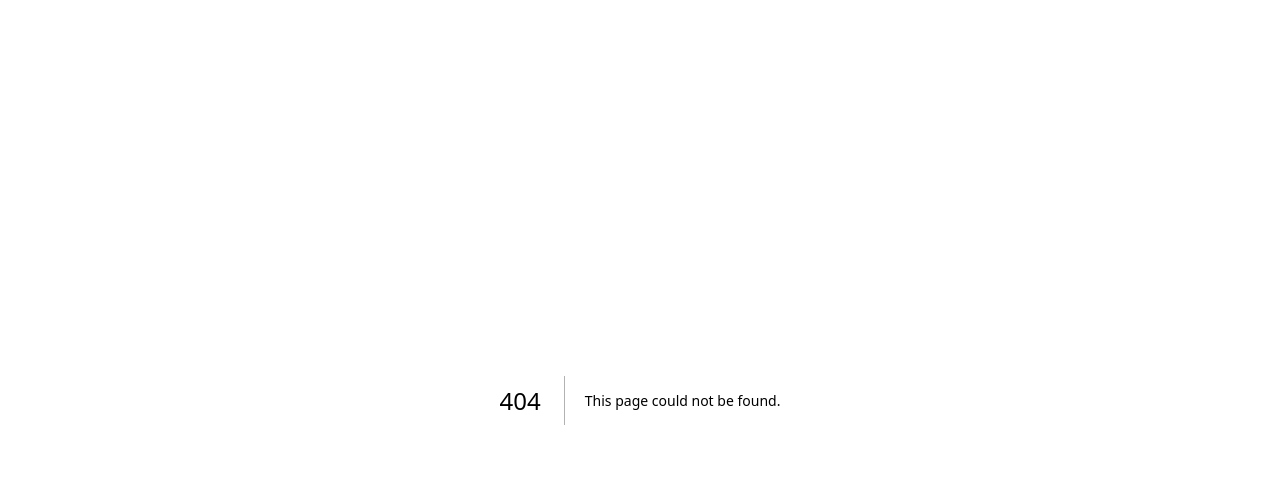
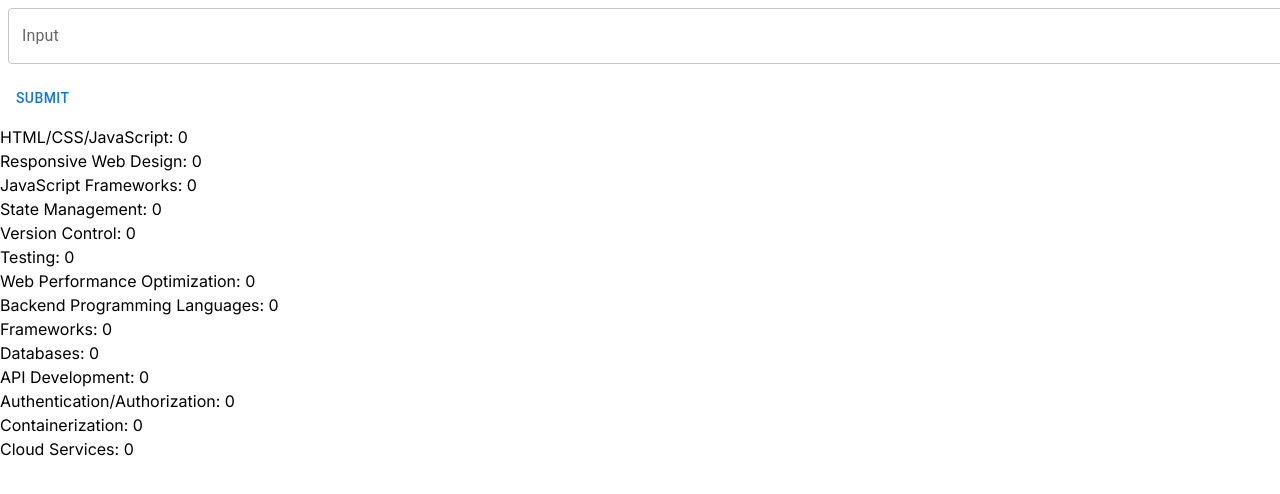
Before and after one commit to plzfday/oblivion, a Next.js app in the folder cortisol/: page /profile in a window 1280 px wide. Before the commit this address had no page. Shown: the top 494 px of the page. Built offline with nearby package versions, Linux system fonts and the light colour scheme; no server answers.

Commit message:
add: stat

```diff
--- a/cortisol/package.json
+++ b/cortisol/package.json
@@ -13,7 +13,10 @@
     "@emotion/styled": "^11.11.0",
     "@mui/icons-material": "^5.15.12",
     "@mui/material": "^5.15.12",
+    "axios": "^1.6.7",
+    "dotenv": "^16.4.5",
     "next": "14.1.3",
+    "openai": "^4.28.4",
     "react": "^18",
     "react-dom": "^18"
   },
--- /dev/null
+++ b/cortisol/src/app/profile/page.tsx
@@ -0,0 +1,128 @@
+"use client";
+import {
+  Button,
+  FormControl,
+  InputLabel,
+  MenuItem,
+  Select,
+  TextField,
+} from "@mui/material";
+import { SetStateAction, useState } from "react";
+import OpenAI from "openai";
+
+const openai = new OpenAI({
+  apiKey: process.env.NEXT_PUBLIC_OPENAI_API_KEY,
+  dangerouslyAllowBrowser: true,
+});
+
+const skillCategories = [
+  "HTML/CSS/JavaScript",
+  "Responsive Web Design",
+  "JavaScript Frameworks",
+  "State Management",
+  "Version Control",
+  "Testing",
+  "Web Performance Optimization",
+  "Backend Programming Languages",
+  "Frameworks",
+  "Databases",
+  "API Development",
+  "Authentication/Authorization",
+  "Containerization",
+  "Cloud Services",
+];
+
+const initialFrequencies = skillCategories.reduce(
+  (acc, skill) => ({ ...acc, [skill]: 0 }),
+  {}
+);
+interface Frequencies {
+  [key: string]: number;
+}
+
+export default function Profile() {
+  const [input, setInput] = useState("");
+  const [output, setOutput] = useState("");
+  const [frequencies, setFrequencies] =
+    useState<Frequencies>(initialFrequencies);
+  console.log(frequencies);
+
+  const handleInputChange = (event: {
+    target: { value: SetStateAction<string> };
+  }) => {
+    setInput(event.target.value);
+  };
+  function generatePrompt(input: string): string {
+    const categories = [
+      "HTML/CSS/JavaScript",
+      "Responsive Web Design",
+      "JavaScript Frameworks",
+      "State Management",
+      "Version Control",
+      "Testing",
+      "Web Performance Optimization",
+      "Backend Programming Languages",
+      "Frameworks",
+      "Databases",
+      "API Development",
+      "Authentication/Authorization",
+      "Containerization",
+      "Cloud Services",
+    ];
+
+    return `Analyse the following input: "${input}" and choose only one category that best fits with the input from the list provided. Return only the name of the category without adding anything else. Here are the categories: ${categories.join(
+      ", "
+    )}`;
+  }
+
+  const onHandleSubmit = async () => {
+    try {
+      const completion = await openai.chat.completions.create({
+        model: "gpt-3.5-turbo",
+        messages: [{ role: "user", content: generatePrompt(input) }],
+      });
+      const response = completion.choices[0]?.message?.content || "";
+      setOutput(response);
+
+      // Update the frequency based on the output
+      const updatedFrequencies = { ...frequencies };
+      skillCategories.forEach((skill: string) => {
+        if (response === skill) {
+          updatedFrequencies[skill] += 1;
+        }
+      });
+      setFrequencies(updatedFrequencies);
+    } catch (error) {
+      console.error("Error:", error);
+    }
+  };
+
+  return (
+    <div>
+      <TextField
+        id="outlined-basic"
+        label="Input"
+        variant="outlined"
+        value={input}
+        onChange={handleInputChange}
+        fullWidth
+        sx={{ m: 1 }}
+      />
+      <Button onClick={onHandleSubmit} sx={{ m: 1 }}>
+        Submit
+      </Button>
+      {output && (
+        <div>
+          <strong>Response:</strong> {output}
+        </div>
+      )}
+      <div>
+        {Object.keys(frequencies).map((skill) => (
+          <p key={skill}>
+            {skill}: {frequencies[skill]}
+          </p>
+        ))}
+      </div>
+    </div>
+  );
+}
```
Also changed, not shown: 1 other file (tests, documents, lock files or other folders).
